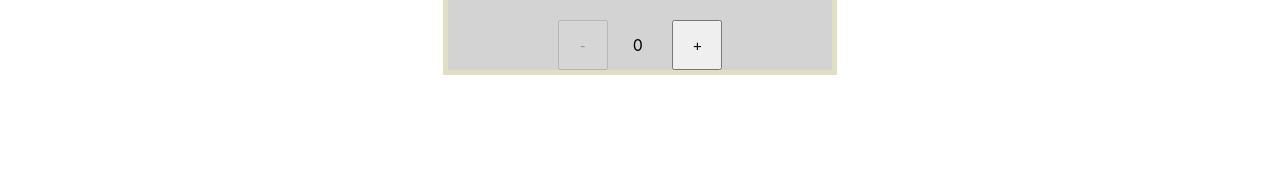
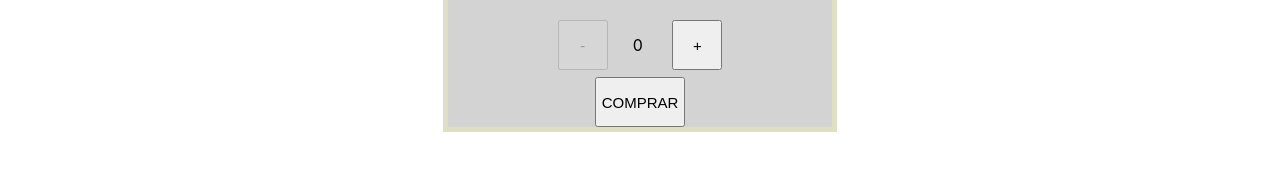
Before and after one commit to inbarreto/ecommerce-Barreto, a React (Create React App) app: page /item/1 in a window 1280 px wide. Shown: the part 561-732 px from the top of the page. Built offline with nearby package versions, Linux system fonts and the light colour scheme.

Commit message:
added context, added context that sums to the array

```diff
--- a/package.json
+++ b/package.json
@@ -7,6 +7,7 @@
     "@testing-library/jest-dom": "^5.11.4",
     "@testing-library/react": "^11.1.0",
     "@testing-library/user-event": "^12.1.10",
+    "firebase": "^9.4.1",
     "react": "^17.0.2",
     "react-dom": "^17.0.2",
     "react-router-dom": "^5.3.0",
--- a/src/App.js
+++ b/src/App.js
@@ -5,10 +5,8 @@ import { NavBar } from "./components/NavBar/NavBar";
 //import { Title } from "./components/Title/Title";
 import { ItemListContainer } from "./components/ItemListContainer/ItemListContainer";
 import { ItemDetailContainer } from "./components/ItemDetailContainer/ItemDetailContainer";
-//import { createContext, useState } from "react";
 
-//const ThemeContext = createContext();
-
+import { CartContext } from "./Context/CartContext";
 function App() {
   // const alertName = () => alert("Yo");
 
@@ -20,9 +18,8 @@ function App() {
   //   console.log(isDarkMode);
   // };
 
-  // const [isDarkMode, setIsDarkMode] = useState(false);
   return (
-    //<ThemeContext.Provider value={isDarkMode}>
+    <CartContext>
       <BrowserRouter>
         <NavBar />
         <Switch>
@@ -39,7 +36,7 @@ function App() {
           </Route>
         </Switch>
       </BrowserRouter>
-    //</ThemeContext.Provider>
+    </CartContext>
   );
 }
 
--- /dev/null
+++ b/src/Context/CartContext.js
@@ -0,0 +1,29 @@
+import { createContext, useState } from "react";
+
+export const Context = createContext();
+export const CartContext = ({ defaultValues = [], children }) => {
+  const [cart, setCart] = useState(defaultValues);
+  //console.log(defaultValues);
+  const addItem = (obj) => {
+    setCart([...cart, obj]);
+    console.log(cart);
+  };
+
+  const removeItem = (id) => {
+    setCart(cart.filter((item) => Number(item.Id) !== Number(id)));
+  };
+
+  const clear = () => {
+    setCart([]);
+  };
+
+  const isInCart = (id) => {
+    cart.Any((cart) => Number(cart.Id) == Number(id));
+  };
+
+  return (
+    <Context.Provider value={{ cart, addItem, removeItem, clear, isInCart }}>
+      {children}
+    </Context.Provider>
+  );
+};
--- a/src/components/ItemCount/ItemCount.css
+++ b/src/components/ItemCount/ItemCount.css
@@ -1,7 +1,6 @@
 .itemName div {
   font-family: Helvetica, sans-serif;
   font-size: 15px;
-  width: 50px;
 }
 
 .itemName button {
@@ -32,3 +31,13 @@ input {
   height: 25px;
   font-size: 25px;
 }
+
+.btnComprar {
+  width: 100%;
+  margin: auto;
+}
+.btnComprar button {
+  width: auto;
+  margin-top: 7px;
+  padding: auto;
+}
--- a/src/components/ItemCount/ItemCount.js
+++ b/src/components/ItemCount/ItemCount.js
@@ -1,14 +1,21 @@
-import { useState, useEffect } from "react";
+import { useContext, useState, useEffect } from "react";
 import "./ItemCount.css";
-export const ItemCount = (props) => {
+import { Context } from "./../../Context/CartContext";
+
+export const ItemCount = ({
+  itemProduct: { Id, Item, Description, Price, Stock },
+}) => {
   const [counter, setCounter] = useState(0);
-  const [itemsToAdd, setItemsToAdd] = useState(props.initial | 1);
+  const [itemsToAdd, setItemsToAdd] = useState(1);
   const [buttonAdd, setButtonAdd] = useState(false);
   const [buttonRest, setButtonRest] = useState(false);
   useEffect(() => {
-    setButtonAdd(counter + itemsToAdd > props.stock ? true : false);
+    setButtonAdd(counter + itemsToAdd > Stock ? true : false);
     setButtonRest(counter > 0 ? false : true);
-  }, [counter, itemsToAdd, props.stock]);
+  }, [counter, itemsToAdd, Stock]);
+
+  const cartContext = useContext(Context);
+  //console.log(cartContext.clear());
 
   const add = () => {
     setCounter(counter + itemsToAdd);
@@ -17,12 +24,16 @@ export const ItemCount = (props) => {
   const changeItems = (value) => {
     setItemsToAdd(value);
   };
+  const addProduct = () => {
+    console.log(Id, Price, counter);
+    cartContext.addItem({ Id, Price, counter, Stock });
+  };
 
   const rest = () => setCounter(counter - 1);
   return (
     <div className="itemName">
       <p>
-        <b>{props.name} </b>
+        <b>{Description} </b>
       </p>
       <p>
         {" "}
@@ -44,6 +55,9 @@ export const ItemCount = (props) => {
         {" "}
         +
       </button>
+      <div className="btnComprar">
+        <button onClick={addProduct}> COMPRAR </button>
+      </div>
     </div>
   );
 };
--- a/src/components/ItemDetail/ItemDetail.js
+++ b/src/components/ItemDetail/ItemDetail.js
@@ -1,7 +1,9 @@
 import { ItemCount } from "../ItemCount/ItemCount";
 import "./ItemDetail.css";
+import React from "react";
+
 export const ItemDetail = ({
-  itemProduct: { Imagen, Item, Description, Price, Stock },
+  itemProduct: { Id, Imagen, Item, Description, Price, Stock },
 }) => {
   return (
     <div className="itemProductDetail">
@@ -13,7 +15,7 @@ export const ItemDetail = ({
       <p> {Description}</p>
       <p> {Price} $</p>
       <span>
-        <ItemCount name={Description} stock={Stock} />
+        <ItemCount itemProduct={{ Id, Stock, Description, Price }} />
       </span>
     </div>
   );
```
Also changed, not shown: 1 other file (tests, documents, lock files or other folders). Lines whose indentation alone changed are shown as unchanged.
